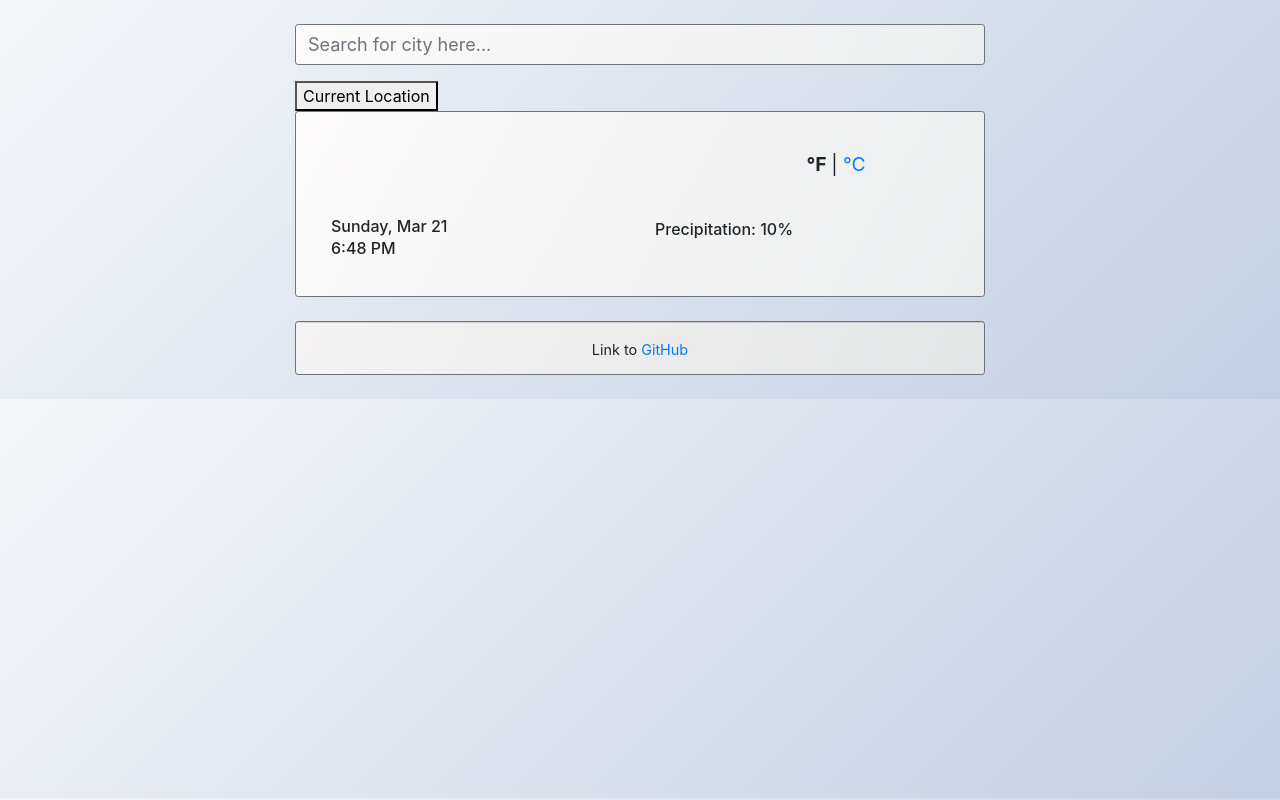
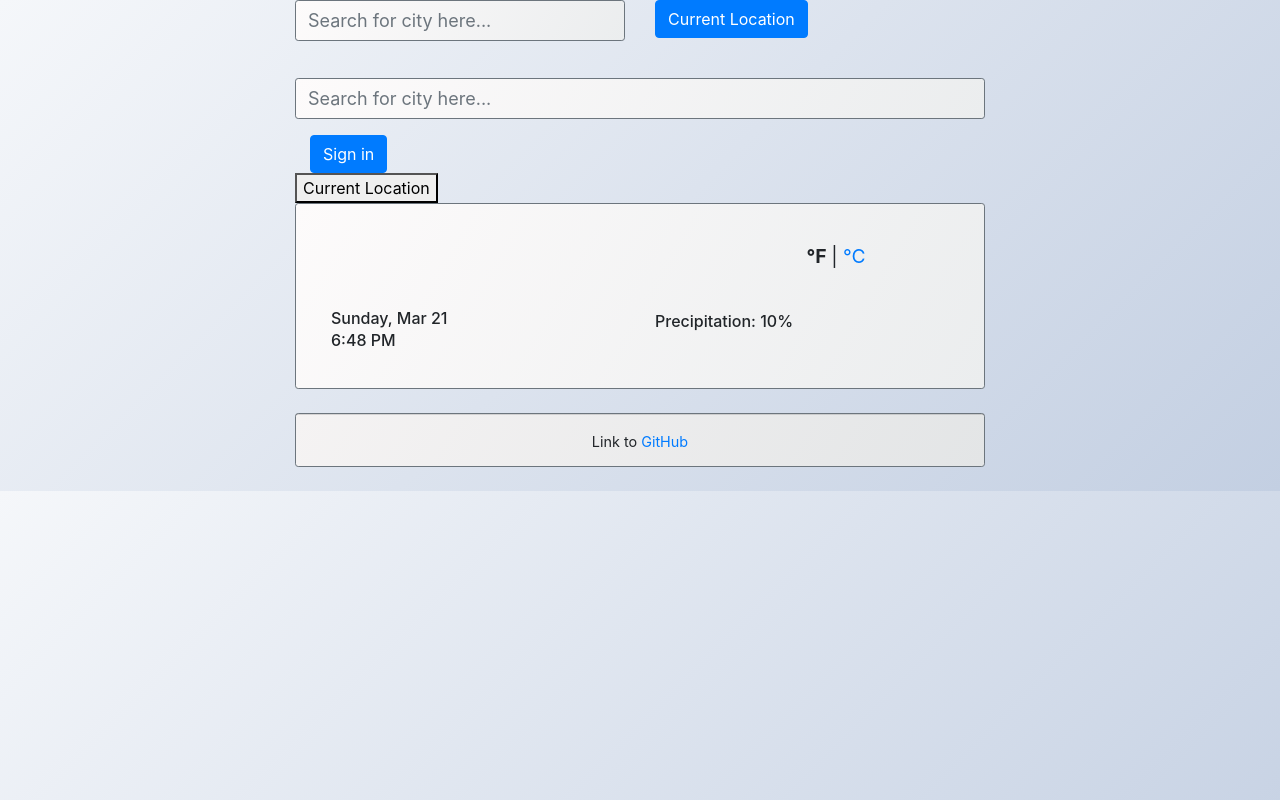
Before and after one commit to CxC20/weather-app, a plain HTML site: page index.html in a window 1280 px wide. Drawn offline with nearby package versions, Linux system fonts and the light colour scheme.

Commit message:
Update SheCodes+ Project
General improvements

```diff
--- a/index.html
+++ b/index.html
@@ -19,6 +19,26 @@
   </head>
   <body>
     <div class="container">
+      <form class="row">
+        <div class="col-6">
+          <input
+            type="text"
+            class="form-control border border-secondary rounded-sm"
+            id="city-input"
+            placeholder="Search for city here..."
+            required
+          />
+        </div>
+        <div class="col-auto">
+          <button
+            type="submit"
+            id="current-location"
+            class="btn btn-primary mb-3"
+          >
+            Current Location
+          </button>
+        </div>
+      </form>
       <form class="align-items-center" id="form">
         <div class="form-group">
           <label for="city-input"></label>
@@ -29,6 +49,9 @@
             placeholder="Search for city here..."
             required
           />
+        </div>
+        <div class="col-12">
+          <button type="submit" class="btn btn-primary">Sign in</button>
         </div>
       </form>
       <button id="current-location">Current Location</button>
--- a/scripts/index.js
+++ b/scripts/index.js
@@ -85,6 +85,7 @@ function pullPosition(position) {
   let lon = position.coords.longitude;
   let apiUrl = `https://api.openweathermap.org/data/2.5/weather?lat=${lat}&lon=${lon}&appid=${weatherApiKey}&units=imperial`;
   let forecastApiUrl = `https://api.openweathermap.org/data/2.5/forecast?lat=${lat}&lon=${lon}&appid=${weatherApiKey}&units=imperial`;
+
   axios.get(apiUrl).then(displayWeather);
   axios.get(apiUrl).then(updateTime);
   // axios.get(forecastApiUrl).then(displayForecast);
@@ -140,7 +141,7 @@ function displayWeather(response) {
 //     forecast.main.temp_min
 //   )}°
 //           <br />
-//           <i class="far fa-sun"></i>
+//           <img src="http://openweathermap.org/img/wn/${response.data.weather[0].icon}@2x.png" />
 //         </h5>
 //         <p class="card-text">
 //           Tuesday
@@ -159,8 +160,8 @@ function weatherSearch(event) {
   let city = cityInput.value.trim().toLowerCase();
 
   let apiUrl = `https://api.openweathermap.org/data/2.5/weather?q=${city}&appid=${weatherApiKey}&units=imperial`;
+  let forecastApiUrl = `https://api.openweathermap.org/data/2.5/forecast?q=${city}&appid=${weatherApiKey}&units=imperial`;
 
-  let forecastApiUrl = `https://api.openweathermap.org/data/2.5/forecast?q=${city}&appid=${weatherApiKey}&units=imperial`;
   axios.get(apiUrl).then(displayWeather);
   axios.get(apiUrl).then(updateTime);
   // axios.get(forecastApiUrl).then(displayForecast);
```
